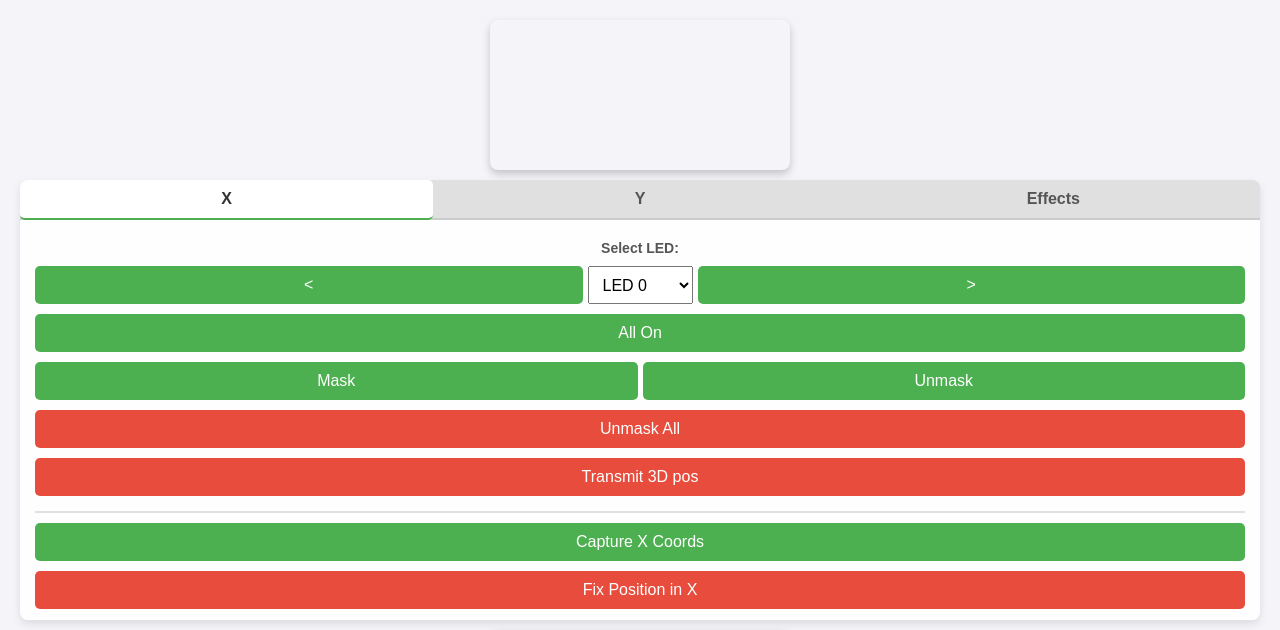
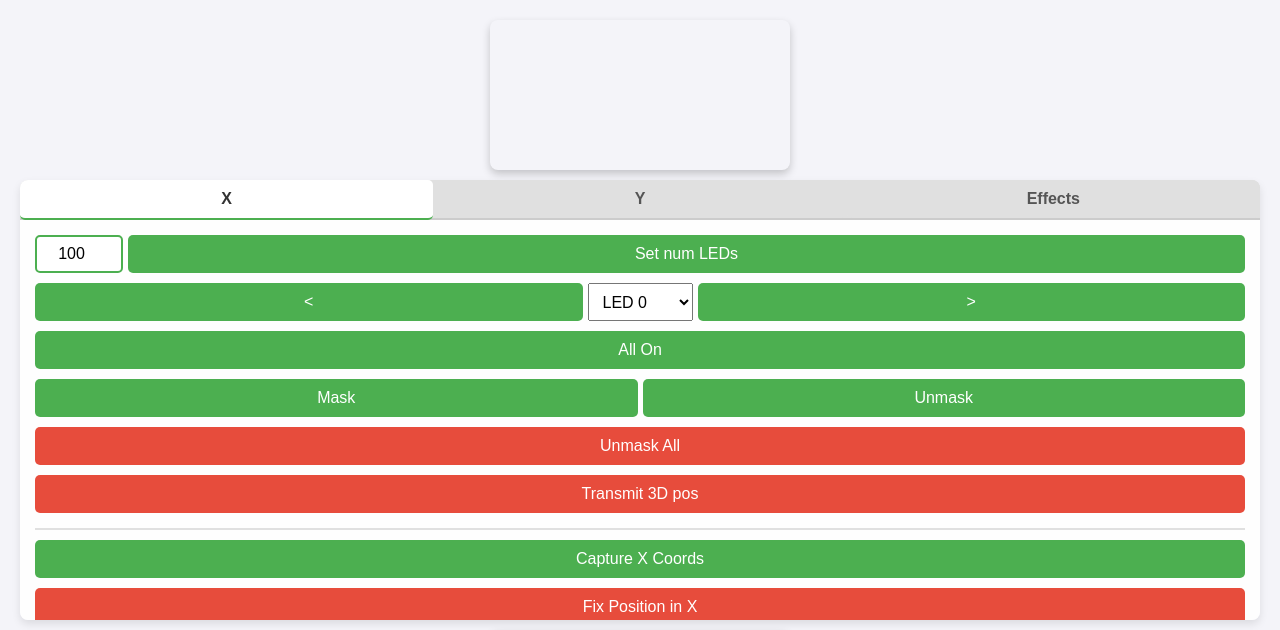
Before and after one commit to Turun/StandupMathsChristmastreeWeb, a Flask app: page / in a window 1280 px wide. Shown: the top 630 px of the page. Run offline with Flask 3, Linux system fonts and the light colour scheme; parts of the project's set-up code (start-up, migrations or seed data) failed here and were passed over.

Commit message:
add button to set num leds from frontend

```diff
--- a/static/script/ui.js
+++ b/static/script/ui.js
@@ -1,6 +1,6 @@
 import {start_capturing} from "./capture_unidirectional.js";
 import { merge_and_transmit, centerLEDBetweenNeighbors} from "./merge_directions.js";
-import {blink, allOn, sweepingPlane, stop, setBaseColor, maskLed, unmaskLed, unmaskAll, planeX, planeY, planeZ, concentricColor, configure_leds} from "./effects.js";
+import {blink, allOn, sweepingPlane, stop, setBaseColor, maskLed, unmaskLed, unmaskAll, planeX, planeY, planeZ, concentricColor, configure_leds, setNumLeds} from "./effects.js";
 
 let current_led_index = 0;
 
@@ -26,6 +26,9 @@ export function visualize_led_positions(
     diff_canvas,
     led_positions_raw,
 ) {
+    if (diff_context == undefined) {
+        return;
+    }
     const ctx = diff_context;
     ctx.clearRect(0, 0, diff_canvas.width, diff_canvas.height); // clear previous drawings
 
@@ -213,6 +216,15 @@ export function setup_ui(
         document.getElementById('overview-btn-y').disabled = false;
     });
 
+
+    const numLedsInput = document.getElementById('num-leds-input');
+    const setNumLedsBtn = document.getElementById('set-num-leds-btn');
+    setNumLedsBtn.addEventListener('click', () => {
+        num_leds = parseInt(numLedsInput.value);
+        setNumLeds(num_leds);
+        allOn();
+    });
+
     // populate led select dropdown
     const select = document.getElementById('led-select');
     // keep dropdown in sync if the user manually changes it
--- a/templates/index.html
+++ b/templates/index.html
@@ -59,8 +59,8 @@
     .controls-container {
       display: flex;
       flex-direction: column;
-      min-width: 220px;
-      max-width: 250px;
+      min-width: 18em;
+      max-width: 18em;
       background-color: rgba(255, 255, 255, 0.9);
       border-radius: 8px;
       box-shadow: 0 4px 8px rgba(0, 0, 0, 0.1);
@@ -215,6 +215,22 @@
       margin-top: 5px;
     }
 
+    input[type="number"] {
+      padding: 5px 10px;
+      font-size: 16px;
+      border: 2px solid #4CAF50;
+      border-radius: 5px;
+      flex: 1;
+      min-width: 4em;
+      text-align: center;
+    }
+
+    input[type="number"]:focus {
+      outline: none;
+      border-color: #45a049;
+      box-shadow: 0 0 0 2px rgba(76, 175, 80, 0.2);
+    }
+
     /* Responsive: stack canvases on narrow screens */
     @media (max-width: 1400px) {
       .main-layout {
@@ -256,7 +272,10 @@
         <div class="tab-content">
           <!-- Common Controls (shown in X and Y tabs only) -->
           <div class="common-controls" id="common-controls">
-            <label for="led-select">Select LED:</label>
+            <div class="btn-group">
+              <input type="number" id="num-leds-input" min="1" value="100" placeholder="# LEDs">
+              <button id="set-num-leds-btn">Set num LEDs</button>
+            </div>
             <div class="btn-group">
               <button id="btn-dec">&lt;</button>
               <select id="led-select"></select>
```
